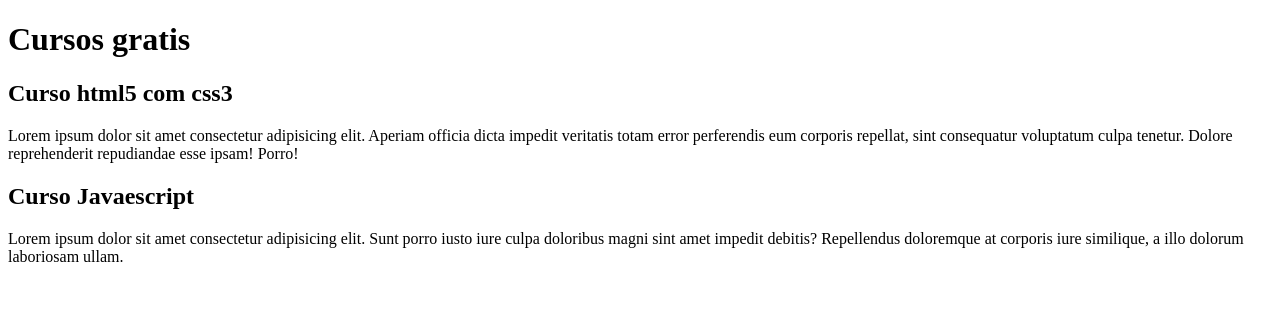
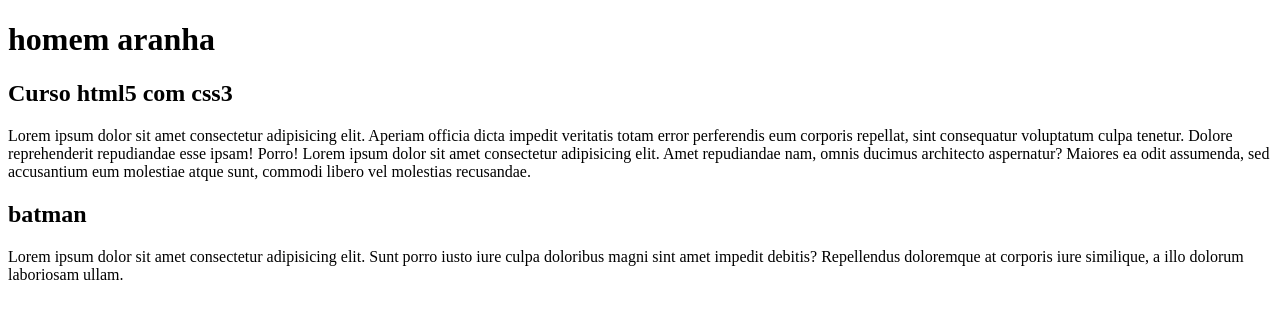
Before and after one commit to Gabriel-g1t/projeto-site, a plain HTML site: page index.html in a window 1280 px wide. Drawn offline with Linux system fonts and the light colour scheme.

Commit message:
atualizando conteudo 1.0

```diff
--- a/index.html
+++ b/index.html
@@ -3,19 +3,19 @@
 <head>
     <meta charset="UTF-8">
     <meta name="viewport" content="width=device-width, initial-scale=1.0">
-    <title>Site cursoevideo</title>
+    <title>Site sendo criado como teste</title>
 </head>
 <body>
     <main>
         <header>
-            <h1>Cursos gratis</h1>
+            <h1>homem aranha</h1>
         </header>
         <article>
             <h2>Curso html5 com css3</h2>
-            <p>Lorem ipsum dolor sit amet consectetur adipisicing elit. Aperiam officia dicta impedit veritatis totam error perferendis eum corporis repellat, sint consequatur voluptatum culpa tenetur. Dolore reprehenderit repudiandae esse ipsam! Porro!</p>
+            <p>Lorem ipsum dolor sit amet consectetur adipisicing elit. Aperiam officia dicta impedit veritatis totam error perferendis eum corporis repellat, sint consequatur voluptatum culpa tenetur. Dolore reprehenderit repudiandae esse ipsam! Porro! Lorem ipsum dolor sit amet consectetur adipisicing elit. Amet repudiandae nam, omnis ducimus architecto aspernatur? Maiores ea odit assumenda, sed accusantium eum molestiae atque sunt, commodi libero vel molestias recusandae.</p>
         </article>
         <article>
-            <h2>Curso Javaescript</h2>
+            <h2>batman</h2>
             <p>Lorem ipsum dolor sit amet consectetur adipisicing elit. Sunt porro iusto iure culpa doloribus magni sint amet impedit debitis? Repellendus doloremque at corporis iure similique, a illo dolorum laboriosam ullam.</p>
         </article>
     </main>
```
